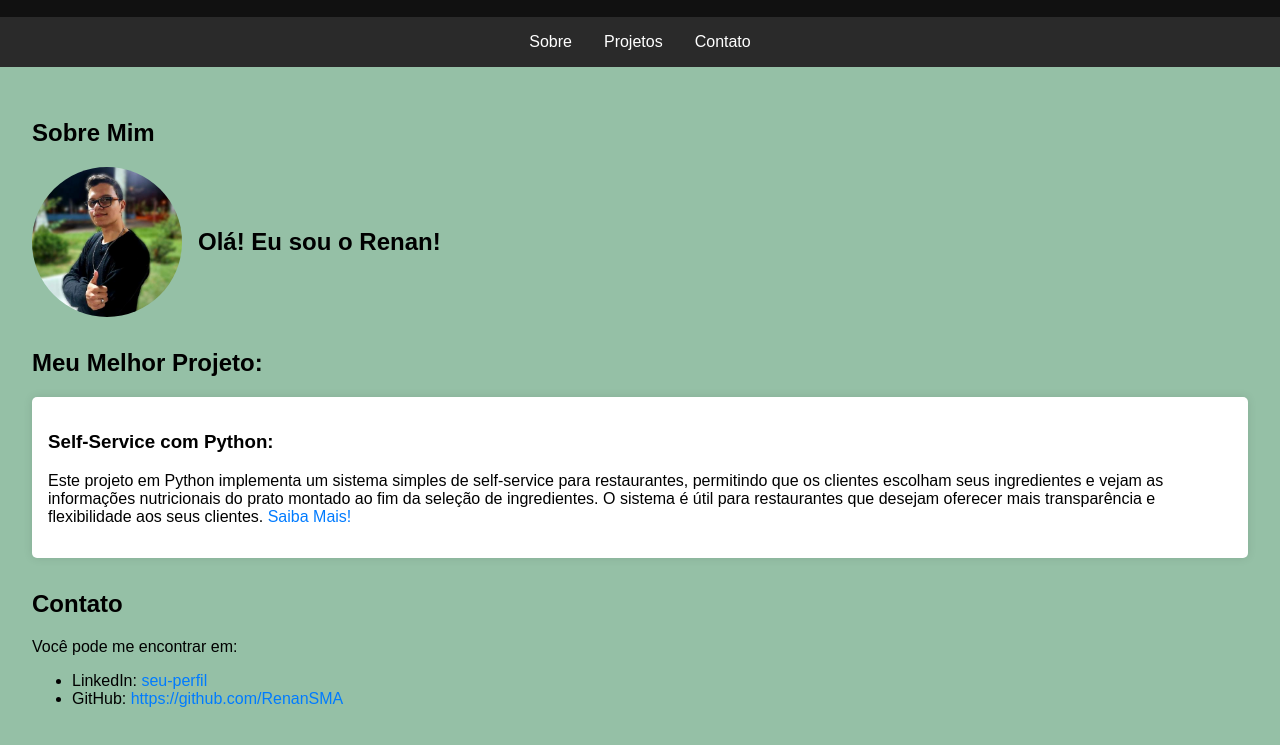
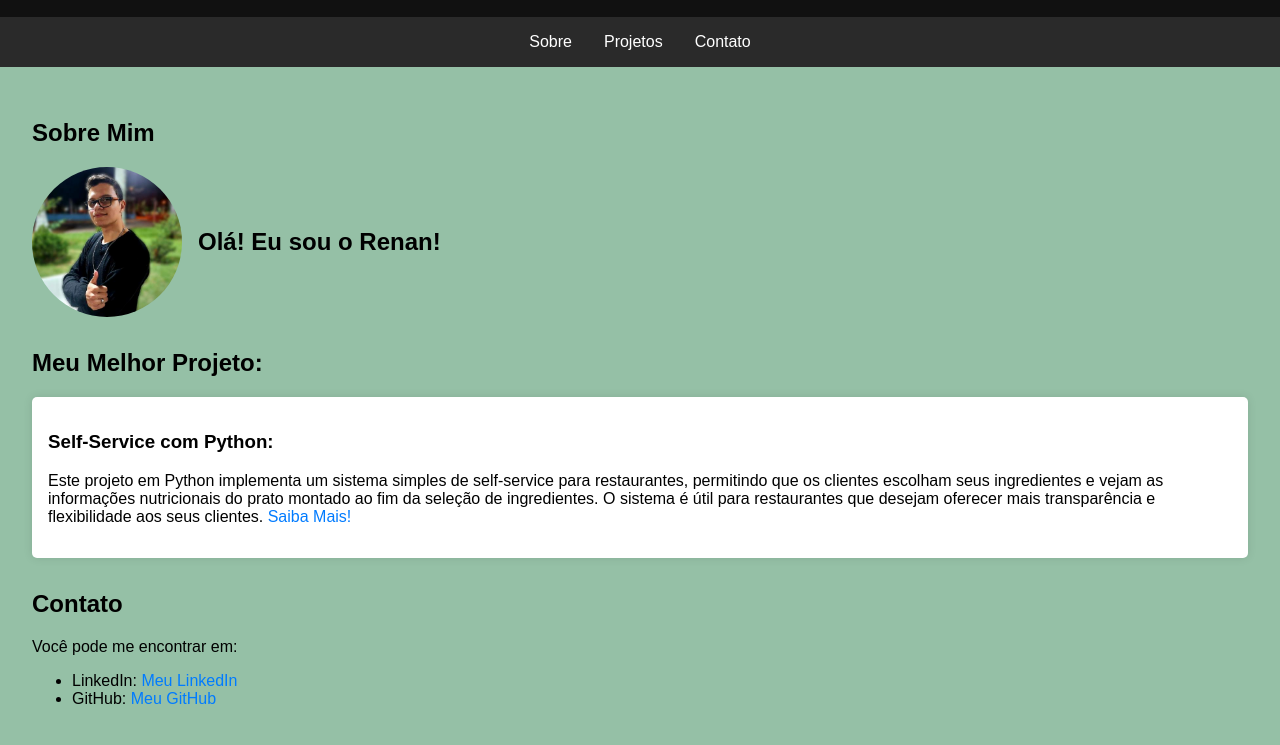
Before and after one commit to RenanSMA/RenanSMA.github.io, a plain HTML site: page docs/index.html in a window 1280 px wide. Shown: the part 95-840 px from the top of the page. Drawn offline with Linux system fonts and the light colour scheme.

Commit message:
tentativa 1 de postar a versão final

```diff
--- a/docs/index.html
+++ b/docs/index.html
@@ -54,8 +54,11 @@
             <p>Você pode me encontrar em:</p>
             <ul>
 
-                <li>LinkedIn: <a href="https://www.linkedin.com/in/seu-perfil">seu-perfil</a></li>
-                <li>GitHub: <a href="">https://github.com/RenanSMA</a></li>
+                <li>LinkedIn: <a
+                        href="https://www.linkedin.com/in/renan-s-m-amaral-6893682b6?utm_source=share&utm_campaign=share_via&utm_content=profile&utm_medium=android_app">Meu
+                        LinkedIn</a>
+                </li>
+                <li>GitHub: <a href="https://github.com/RenanSMA">Meu GitHub</a></li>
             </ul>
         </section>
     </div>
```
